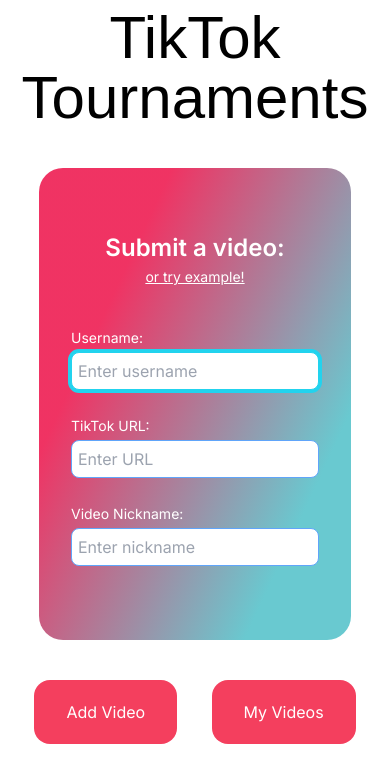
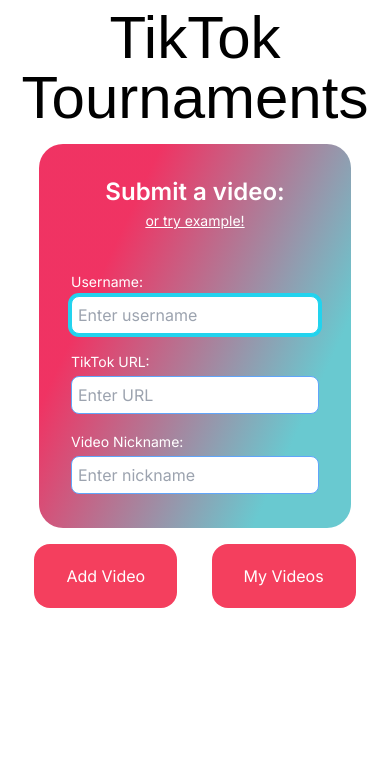
Before and after one commit to NDMyers/TikTok-Tournaments, a Next.js app: page / in a window 390 px wide. Shown: the top 782 px of the page. Built offline with nearby package versions, Linux system fonts and the light colour scheme; a web font is replaced by a local one.

Commit message:
continued mobile ui fix

```diff
--- a/src/app/page.js
+++ b/src/app/page.js
@@ -28,7 +28,7 @@
           TikTok Tournaments
         </h1>
 
-        <div className='colorBox rounded-3xl pt-8 pb-16 sm:px-32 px-8 mt-10'>
+        <div className='colorBox rounded-3xl sm:pt-8 sm:pb-16 pb-6 sm:px-32 px-8 sm:mt-10 mt-4'>
           <div className='flex flex-col items-center py-8'>
             <p className='text-white text-2xl font-semibold text-center'>Submit a video:</p>
             <HomePageExampleButton />
@@ -43,7 +43,7 @@
               />
             </div>
 
-            <div className='h-8 py-12 flex flex-col'>
+            <div className='h-8 py-10 flex flex-col'>
               <label className='text-white pb-1 text-sm'>TikTok URL:</label>
               <input
                 type='text'
--- a/src/app/videos/page.js
+++ b/src/app/videos/page.js
@@ -15,7 +15,7 @@
 
     return (
         <div className='h-full w-full flex items-center justify-center'>
-            <div className='flex flex-col p-10 max-w-screen-md h-auto items-center'>
+            <div className='flex flex-col sm:p-10 px-10 py-2 max-w-screen-md h-auto items-center'>
                 <ul className='flex flex-col'>
                     <VideoListBox video={videos[0]} isExample={isExample}/>
                     <VideoListBox video={videos[1]} isExample={isExample}/>
--- a/src/components/HomePageButtons.js
+++ b/src/components/HomePageButtons.js
@@ -53,7 +53,7 @@
 
     return (
 
-        <div className='flex flex-row md:w-1/2 w-full justify-evenly pt-10'>
+        <div className='flex flex-row md:w-1/2 w-full justify-evenly sm:pt-10 pt-4'>
             <div className='flex w-auto'>
                 <button
                     onClick={addVideo}
--- a/src/components/VideosPageButtons.js
+++ b/src/components/VideosPageButtons.js
@@ -23,7 +23,7 @@
 
     return (
 
-        <div className='flex flex-row w-full justify-evenly pt-8'>
+        <div className='flex flex-row w-full justify-evenly sm:pt-8 pt-1'>
             <div className='flex w-auto'>
                 { numVideos < 8 ? <button className='bg-slate-500 rounded-2xl px-8 py-5 hover:ring hover:ring-white cursor-default'><p className='text-white'>{numVideos}/8 to Start</p></button>
                 : (
```
